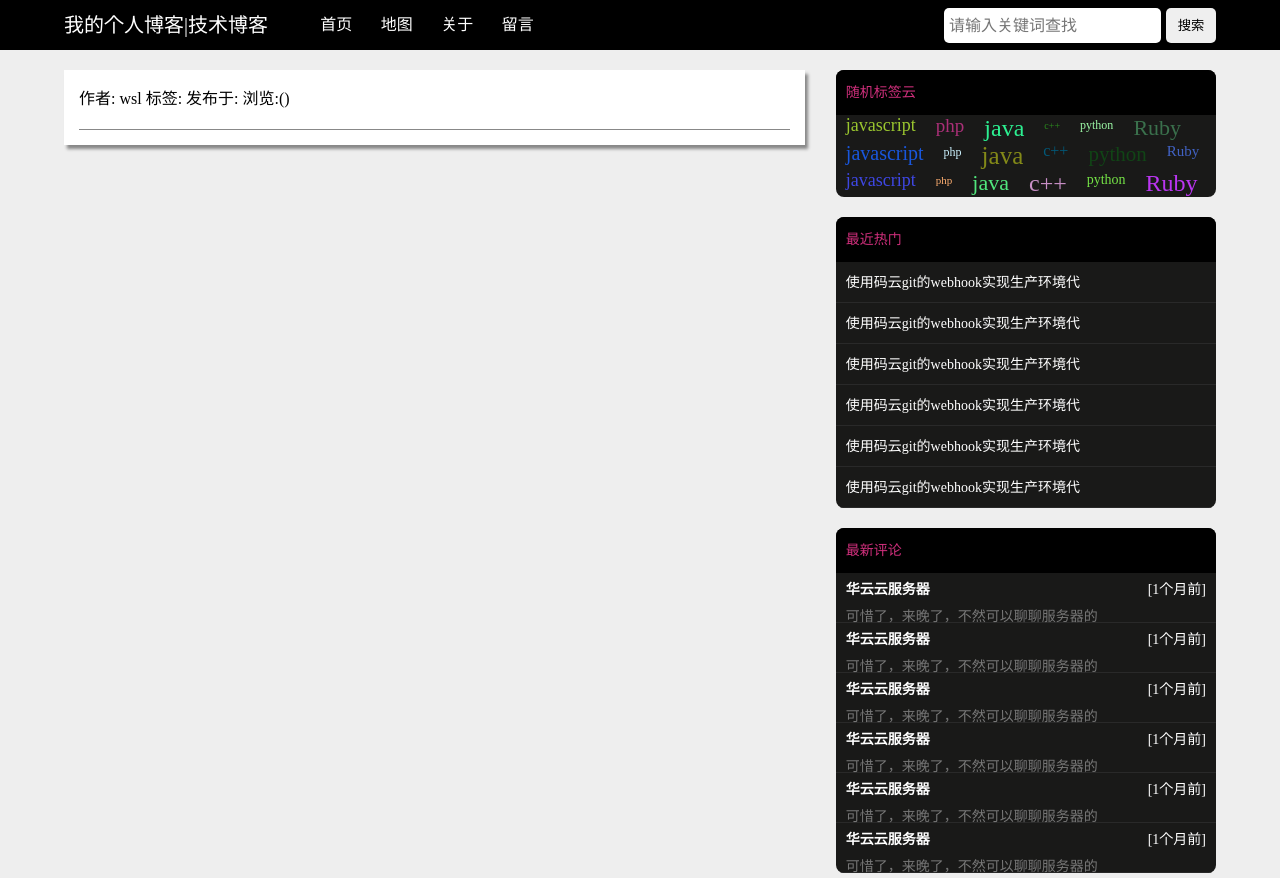
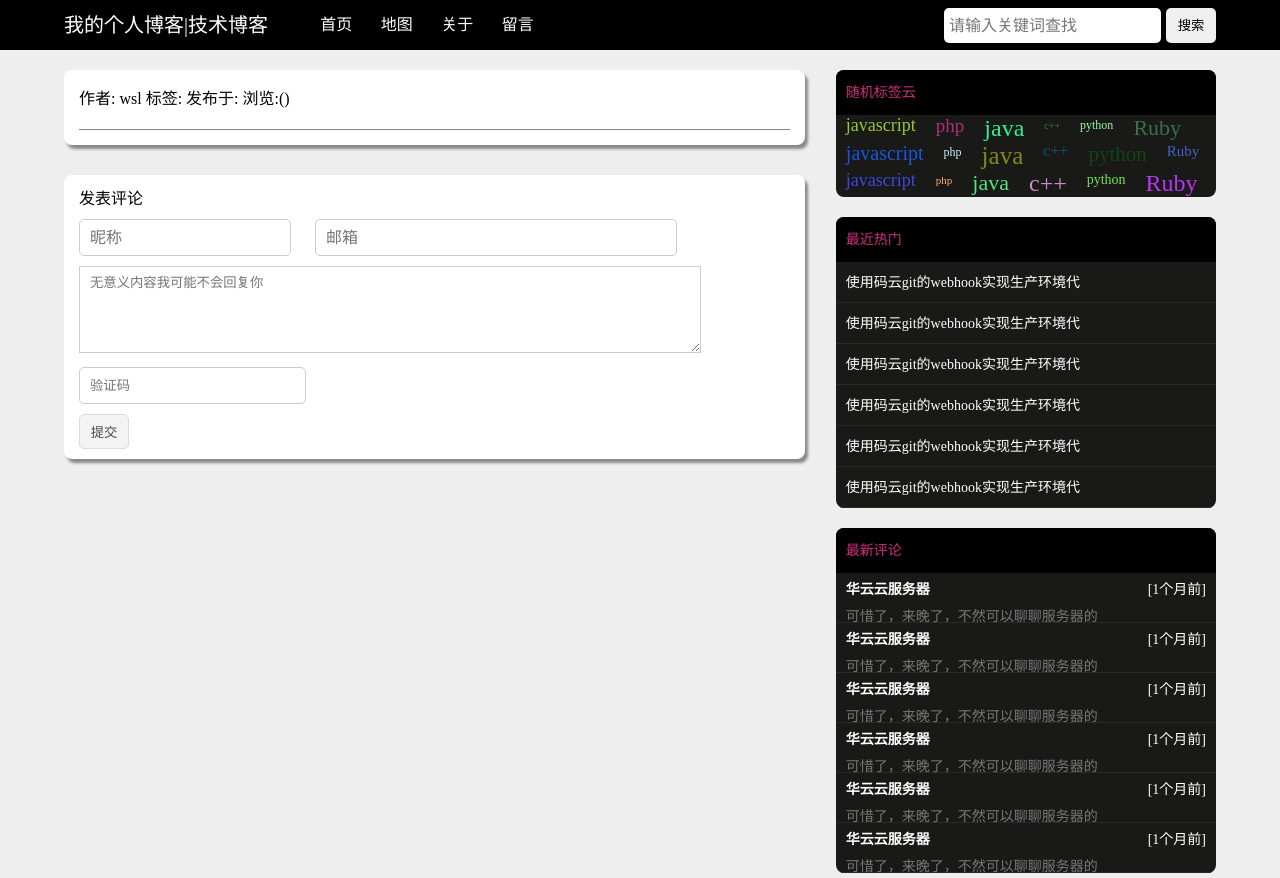
Before and after one commit to Joruno-w/vue-blog, a website: page page/blog_detail.html in a window 1280 px wide. Shown: the top 878 px of the page. Drawn offline with nearby package versions, Linux system fonts and the light colour scheme; no server answers.

Commit message:
Whole stack blog comment

```diff
--- a/index.js
+++ b/index.js
@@ -8,6 +8,7 @@ app.get('/queryEveryDay',loader.get('/queryEveryDay'));
 app.get('/queryBlogByPage',loader.get('/queryBlogByPage'));
 app.post('/editBlog',loader.get('/editBlog'));
 app.get('/queryBlogById',loader.get('/queryBlogById'));
+app.get('/addComment',loader.get('/addComment'));
 app.listen(config.port,()=>{
     console.log('服务器已启动！');
 });
--- a/page/blog_detail.html
+++ b/page/blog_detail.html
@@ -43,6 +43,21 @@
             <div class="blog_title">{{title}}</div>
             <div class="blog_msg">作者: wsl 标签: {{tags}} 发布于: {{publishDate}} 浏览:({{views}})</div>
             <div class="blog_content" v-html="content"></div>
+        </div>
+        <div class="send_comment" id="send_comment">
+            <div class="comment_title">发表评论</div>
+            <div class="comment_msg">
+                <input type="hidden" value="-1" class="comment_hidden">
+                <input type="text" placeholder="昵称" class="comment_name">
+                <input type="email" placeholder="邮箱" class="comment_email">
+            </div>
+            <div class="comment_content">
+                <textarea placeholder="无意义内容我可能不会回复你"></textarea>
+            </div>
+            <div class="comment_validator">
+                <input type="text" placeholder="验证码" class="comment_code">
+            </div>
+            <button @click="handleSubmit">提交</button>
         </div>
     </div>
     <div class="content-right">
--- a/page/css/blog_detail.css
+++ b/page/css/blog_detail.css
@@ -1,9 +1,10 @@
-.blog{
+.blog,.send_comment{
     width: 95%;
     text-align: left;
     padding: 10px 15px;
     box-shadow: 3px 4px 3px #888888;
     background-color: #fff;
+    border-radius: 8px;
 }
 
 .blog_title{
@@ -21,3 +22,78 @@
     margin-top: 5px;
     padding: 0 5px;
 }
+
+.send_comment{
+    margin-top: 30px;
+}
+
+.comment_title{
+    margin-bottom: 10px;
+}
+
+.comment_name{
+    width: 200px;
+    height: 35px;
+    line-height: 35px;
+    font-size: 16px;
+    padding-left: 10px;
+    margin-right: 20px;
+    border-radius: 5px;
+    transition: all .3s;
+    border: 1px solid #ccc;
+}
+
+.comment_email{
+    width: 350px;
+    height: 35px;
+    line-height: 35px;
+    padding-left: 10px;
+    border-radius: 5px;
+    transition: all .3s;
+    font-size: 16px;
+    border: 1px solid #ccc;
+}
+
+.send_comment input,.send_comment textarea,.send_comment button{
+    outline: none;
+}
+
+.send_comment input:focus,.send_comment textarea:focus{
+    border-color: #0088ef;
+    box-shadow: 0 0 1px #0088ef;
+}
+
+.comment_content textarea{
+    width: 600px;
+    height: 75px;
+    padding: 5px 10px;
+    margin: 10px 0;
+    border: 1px solid #ccc;
+    transition: all .3s;
+}
+
+.comment_validator input{
+    width: 215px;
+    height: 35px;
+    line-height: 35px;
+    padding-left: 10px;
+    transition: all .3s;
+    border-radius: 5px;
+    border: 1px solid #ccc;
+    margin-bottom: 10px;
+}
+
+.send_comment button{
+    width: 50px;
+    height: 35px;
+    line-height: 35px;
+    text-align: center;
+    border: 1px solid #ccc;
+    opacity: .7;
+    cursor: pointer;
+    border-radius: 5px;
+}
+
+.send_comment button:hover{
+    opacity: 1;
+}
--- a/page/js/blog_detail.js
+++ b/page/js/blog_detail.js
@@ -7,33 +7,68 @@ const blogDetail = new Vue({
         views: '',
         publishDate: ''
     },
-    methods: {
-
-    },
-    created(){
+    methods: {},
+    created() {
         const paramsStr = location.search.includes('?') ? location.search.substring(1).split('&') : '';
-        if (paramsStr === ''){
+        if (paramsStr === '') {
             return;
         }
         let bid = -1;
-        for (let i = 0;i < paramsStr.length;i ++){
-            if (paramsStr[i].split("=")[0] === 'bid'){
+        for (let i = 0; i < paramsStr.length; i++) {
+            if (paramsStr[i].split("=")[0] === 'bid') {
                 try {
                     bid = paramsStr[i].split("=")[1];
-                }catch{
+                } catch {
                     console.log('出错了！');
                 }
             }
         }
-        axios.get(`/queryBlogById?bid=${bid}`).then(res=>{
-            const {title,content,views,tags,createdAt: publishDate} = res.data;
+        axios.get(`/queryBlogById?bid=${bid}`).then(res => {
+            const {title, content, views, tags, createdAt: publishDate} = res.data;
             this.title = title;
             this.content = content;
             this.views = views;
             this.tags = tags;
-            this.publishDate = new Date(publishDate).toLocaleString().split(" ")[0].replace(/\//g,"-");
-        }).catch(err=>{
+            this.publishDate = new Date(publishDate).toLocaleString().split(" ")[0].replace(/\//g, "-");
+        }).catch(err => {
             console.log(err);
         });
     }
 });
+
+
+const addComment = new Vue({
+    el: '#send_comment',
+    data: {},
+    methods: {
+        handleSubmit() {
+            const paramsStr = location.search.includes('?') ? location.search.substring(1).split('&') : '';
+            if (paramsStr === '') {
+                return;
+            }
+            let bid = -1;
+            for (let i = 0; i < paramsStr.length; i++) {
+                if (paramsStr[i].split("=")[0] === 'bid') {
+                    try {
+                        bid = paramsStr[i].split("=")[1];
+                    } catch {
+                        console.log('出错了！');
+                    }
+                }
+            }
+            const parent = document.getElementsByClassName("comment_hidden")[0].value;
+            const name = document.getElementsByClassName('comment_name')[0].value;
+            const email = document.getElementsByClassName("comment_email")[0].value;
+            const content = document.getElementsByTagName("textarea")[0].value;
+            axios.get(`/addComment`,{
+                params: {
+                    bid,
+                    parent,
+                    name,
+                    email,
+                    content
+                }
+            }).then(res=>console.log(res)).catch(err=>console.log(err));
+        }
+    },
+});
```
Also changed, not shown: dao/commentDao.js (added, +16 -0 lines), web/commentController.js (added, +17 -0 lines).
